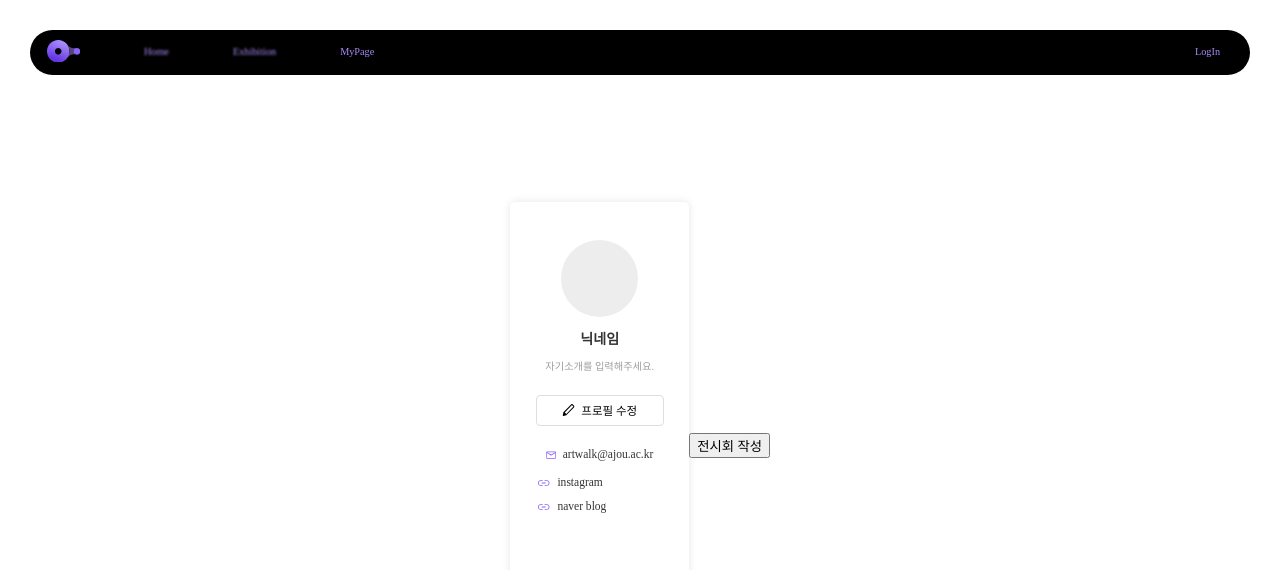
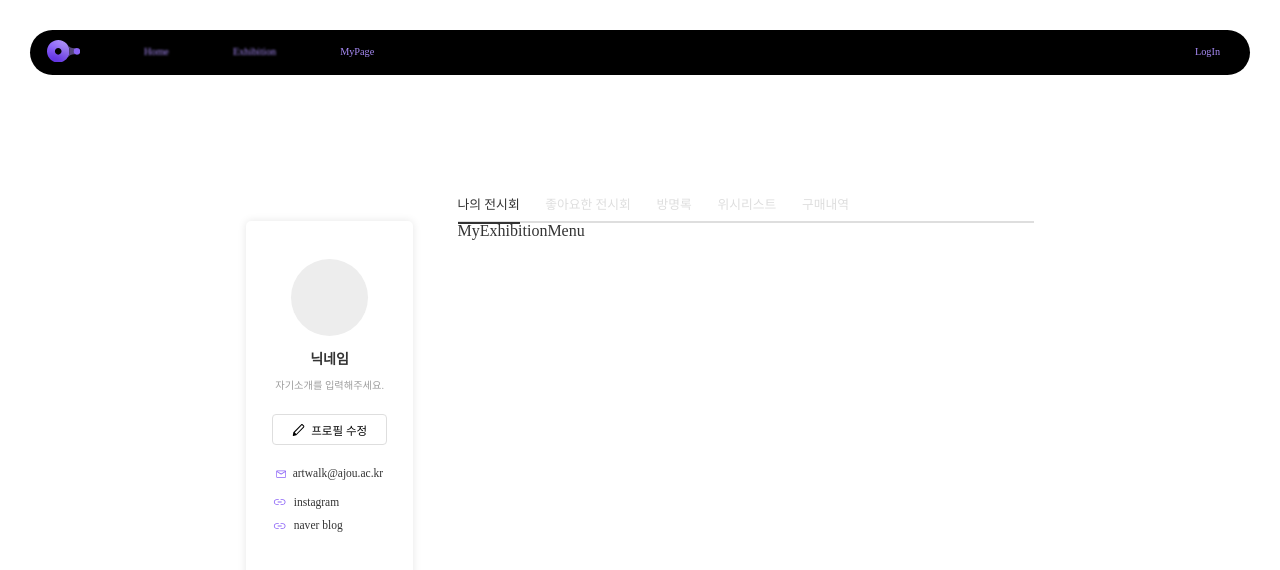
Before and after one commit to 23-2-Media-Project/front, a React (Create React App) app: page /mypage in a window 1280 px wide. Shown: the top 570 px of the page. Built offline with nearby package versions, Linux system fonts and the light colour scheme; a web font is replaced by a local one.

Commit message:
feature: 마이페이지 탭바 메뉴 구현

```diff
--- /dev/null
+++ b/src/components/mypage/TabMenu.jsx
@@ -0,0 +1,30 @@
+import React from "react";
+
+const TabMenu = ({ menuArr, setTab, currentTab }) => {
+  // 탭바 메뉴 클릭 handler 함수
+  const selectMenuHandler = (index) => {
+    setTab(index);
+  };
+
+  return (
+    <div className="menu-wrap">
+      <div className="menu">
+        {menuArr.map((tap, index) => {
+          return (
+            <div
+              key={index}
+              onClick={() => selectMenuHandler(index)}
+              className={
+                currentTab === index ? "menu-text focused" : "menu-text"
+              }
+            >
+              {tap.name}
+            </div>
+          );
+        })}
+      </div>
+    </div>
+  );
+};
+
+export default TabMenu;
--- a/src/pages/MyPage.jsx
+++ b/src/pages/MyPage.jsx
@@ -1,27 +1,48 @@
-import React from "react";
+import React, { useState } from "react";
 import { Link } from "react-router-dom";
 
 import "../styles/MyPage.scss";
 
 import UserInfoBox from "../components/mypage/UserInfoBox";
+import TabMenu from "../components/mypage/TabMenu";
+import MyExhibitionMenu from "../components/mypage/MyExhibitionMenu";
+import LikeExhibitionMenu from "../components/mypage/LikeExhibitionMenu";
+import GuestBookMenu from "../components/mypage/GuestBookMenu";
+import WishListMenu from "../components/mypage/WishListMenu";
+import PurchaseHistoryMenu from "../components/mypage/PurchaseHistoryMenu";
 
 /* TODO:
  * [O] 사용자 정보 박스 구현
- * [] 메뉴 탭바 구현
+ * [O] 메뉴 탭바 구현
  * [] 나의 전시회 메뉴 구현
  * [] 좋아요한 전시회 메뉴 구현
  * [] 방명록 전시회 메뉴 구현
  * [] 위시리스트 메뉴 구현
  * [] 구매내역 메뉴 구현
  */
+
 const MyPage = () => {
+  // 현재 선택된 메뉴 index를 가지는 state
+  const [currentTab, setTab] = useState(0);
+  // 탭바 메뉴에 대한 배열
+  const menuArr = [
+    { name: "나의 전시회", content: <MyExhibitionMenu /> },
+    { name: "좋아요한 전시회", content: <LikeExhibitionMenu /> },
+    { name: "방명록", content: <GuestBookMenu /> },
+    { name: "위시리스트", content: <WishListMenu /> },
+    { name: "구매내역", content: <PurchaseHistoryMenu /> },
+  ];
+
   return (
     <div className="mypage-container">
-      {/* FIXME: 임시버튼으로 수정 필요 */}
       <UserInfoBox />
-      <Link to={"/writing"}>
+      {/* <Link to={"/writing"}>
         <button className="writing-btn">전시회 작성</button>
-      </Link>
+      </Link> */}
+      <div className="right-wrap">
+        <TabMenu menuArr={menuArr} setTab={setTab} currentTab={currentTab} />
+        <div>{menuArr[currentTab].content}</div>
+      </div>
     </div>
   );
 };
--- a/src/styles/MyPage.scss
+++ b/src/styles/MyPage.scss
@@ -2,6 +2,7 @@
   display: flex;
   align-items: center;
   justify-content: center;
+  gap: 3.5vw;
   width: 100vw;
   min-height: 100vh;
   max-height: max-content;
@@ -11,8 +12,8 @@
   box-sizing: border-box;
 
   .user-box-wrap {
-    width: 14vw;
-    height: 38vw;
+    width: 13vw;
+    height: 35vw;
     display: flex;
     flex-direction: column;
     align-items: center;
@@ -79,4 +80,37 @@
       }
     }
   }
+  .right-wrap {
+    width: 45vw;
+    height: 35vw;
+
+    .menu-wrap {
+      width: 100%;
+      position: relative;
+      border-bottom: 0.2vw solid #dedede;
+
+      .menu {
+        width: 100%;
+        position: absolute;
+        bottom: -0.2vw;
+        display: flex;
+        gap: 2vw;
+
+        .menu-text {
+          font-size: 1vw;
+          font-weight: 500;
+          padding-bottom: 0.8vw;
+          box-sizing: border-box;
+          border-bottom: 0.2vw solid transparent;
+          color: #dedede;
+          transition: 0.3s;
+
+          &.focused {
+            color: #333;
+            border-bottom: 0.2vw solid #333;
+          }
+        }
+      }
+    }
+  }
 }
```
